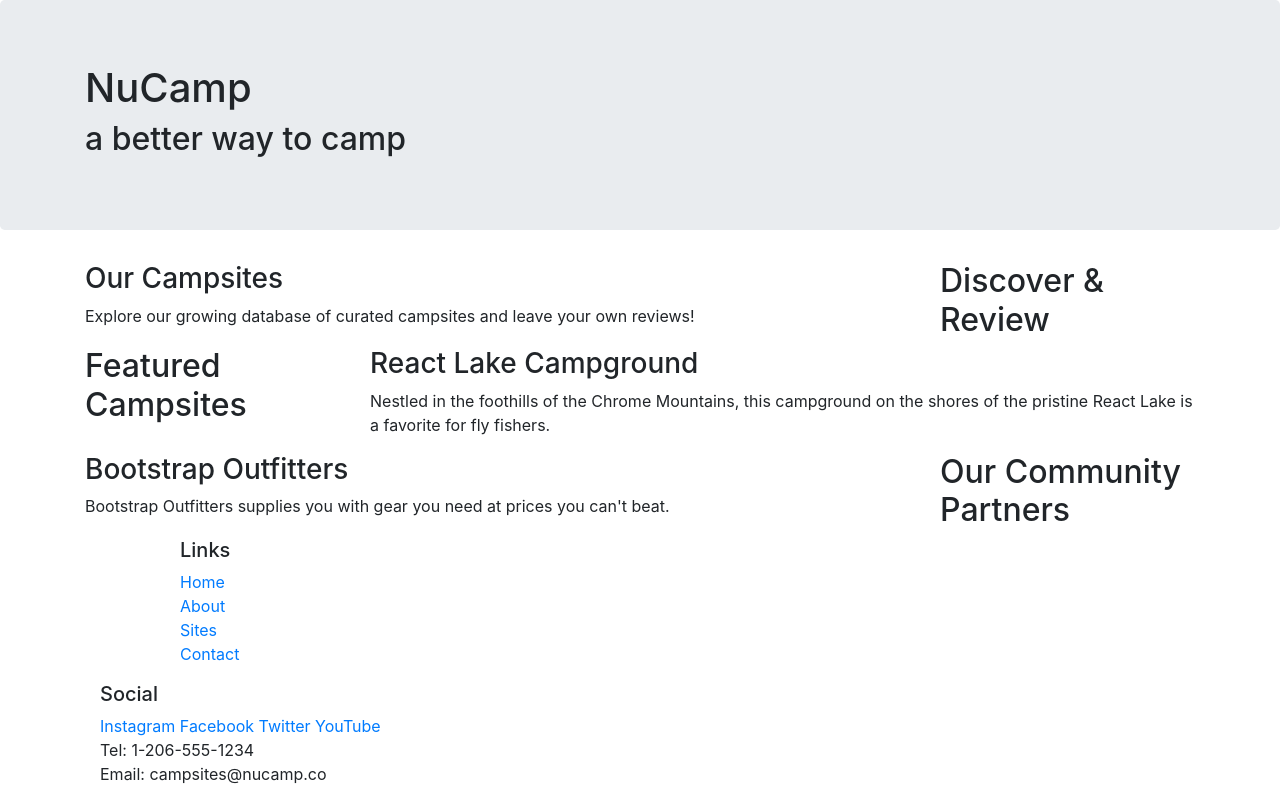
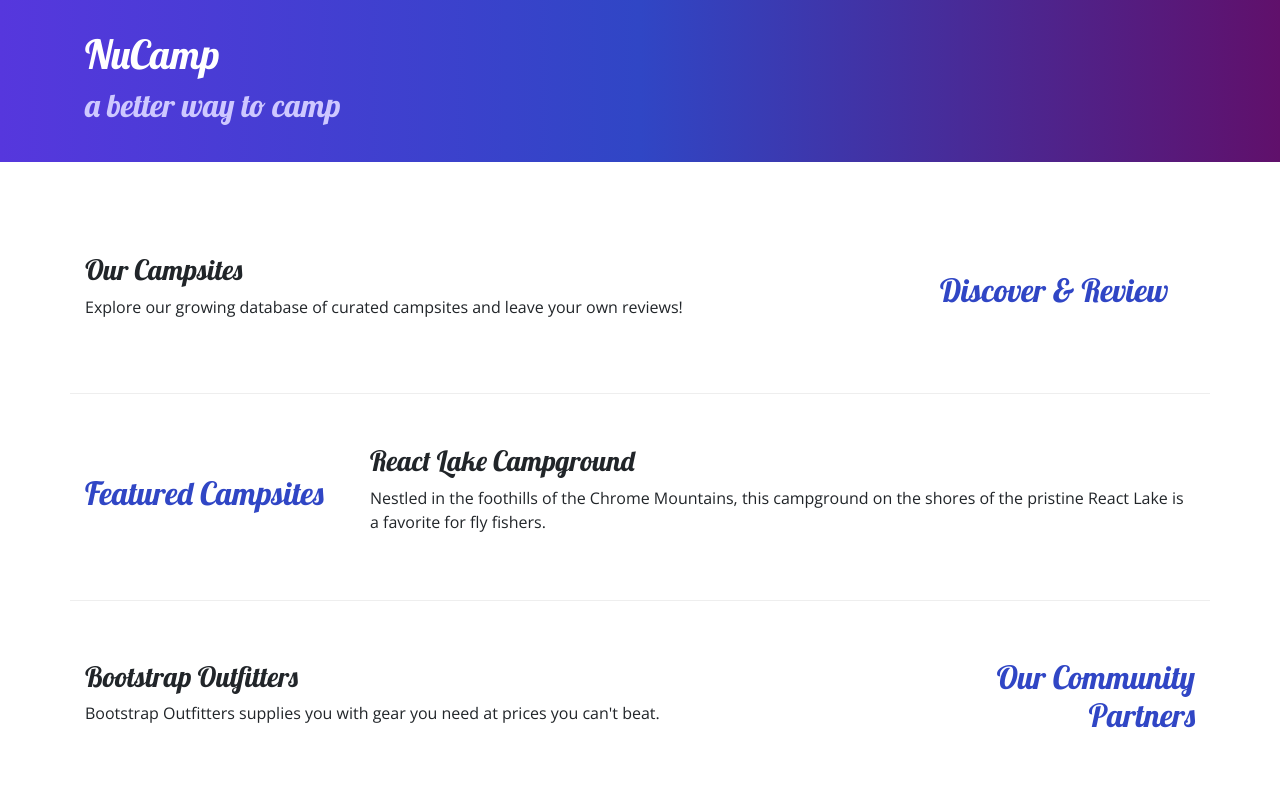
Before and after one commit to aarontorresweb/nuCamp, a website: page index.html in a window 1280 px wide. Shown: the top 800 px of the page. Drawn offline with nearby package versions, Linux system fonts and the light colour scheme.

Commit message:
First Commit

```diff
--- a/css/style.css
+++ b/css/styles.css
@@ -22,7 +22,7 @@
 .jumbotron {
     padding: 30px;
     background-image: linear-gradient(to right, #5637DD, #3046C5, #60106B);
-    color: white;
+    color: #FFF;
 }
 
 .row-content {
@@ -30,8 +30,3 @@
     border-bottom: 1px ridge;
     min-height: 200px;
 }
-
-.myClass{
-    font-size: 50px ;
-
-}
--- a/index.html
+++ b/index.html
@@ -9,12 +9,16 @@
     <!-- Bootstrap CSS -->
     <link rel="stylesheet" href="node_modules/bootstrap/dist/css/bootstrap.min.css" />
 
+    <!-- Additional CSS must be placed after Bootstrap CSS -->
+    <link rel="stylesheet" href="https://fonts.googleapis.com/css?family=Lobster|Open+Sans"/>
+    <link rel="stylesheet" href="css/styles.css"/>
+
     <title>NuCamp: A Better Way To Camp</title>
 </head>
 
 <body>
 
-    <header class="jumbotron">
+    <header class="jumbotron jumbotron-fluid">
         <div class="container">
             <div class="row">
                 <div class="col">
@@ -26,9 +30,9 @@
     </header>
 
     <div class="container">
-        <div class="row">
+        <div class="row row-content align-items-center">
             <div class="col-sm4 order-sm-last col-md-3">
-                <h2>Discover & Review</h2>
+                <h2 class="te4xt-sm-right">Discover & Review</h2>
             </div>
             <div class="col">
                 <h3>Our Campsites</h3>
@@ -36,7 +40,7 @@
             </div>
         </div>
 
-        <div class="row">
+        <div class="row row-content align-items-center">
             <div class="col-sm4 col-md-3">
                 <h2>Featured Campsites</h2>
             </div>
@@ -46,9 +50,9 @@
             </div>
         </div>
 
-        <div class="row">
+        <div class="row row-content align-items-center">
             <div class="col-sm4 order-sm-last col-md-3">
-                <h2>Our Community Partners</h2>
+                <h2 class="text-sm-right">Our Community Partners</h2>
             </div>
             <div class="col">
                 <h3>Bootstrap Outfitters</h3>
@@ -70,14 +74,14 @@
                     </ul>
                 </div>
             </div>
-            <div class="col-6 col-sm-5">
+            <div class="col-6 col-sm-5 text-center">
                 <h5>Social</h5>
                 <a href="http://instagram.com/">Instagram</a>
                 <a href="http://facebook.com/">Facebook</a>
                 <a href="http://twitter.com/">Twitter</a>
                 <a href="http://youtube.com/">YouTube</a>
             </div>
-            <div class="col-sm-4">
+            <div class="col-sm-4 text-center">
                 Tel: 1-206-555-1234<br/>
                 Email: campsites@nucamp.co
             </div>
```
Also changed, not shown: aboutus.html (+4 -0 lines), screenCaptures/aboutUsL2May2022.png (added), screenCaptures/aboutUsXS2May2022.png (added), 2 other files.
